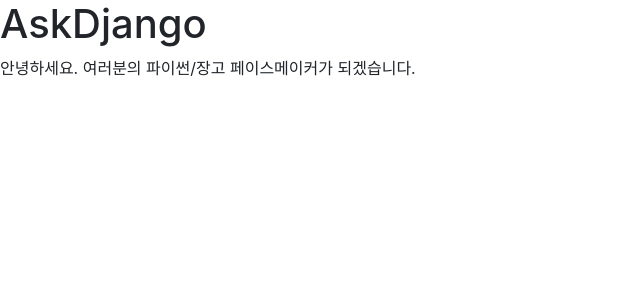
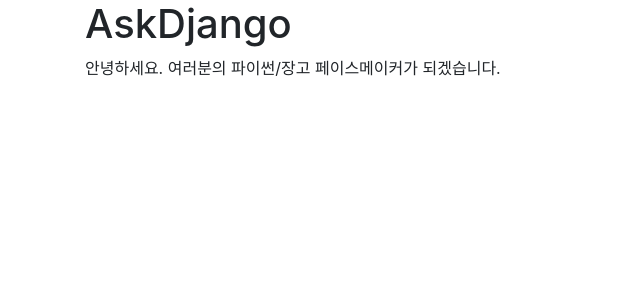
Before and after one commit to CodingSta/dip-kakaobot-2017, a Django app: page /blog/ in a window 1280 px wide. Shown: the part 56-356 px from the top of the page, without its empty margins (0-640 px from the left). Run offline with Django 3.2, Linux system fonts and the light colour scheme; data that the repository does not hold is empty; some libraries are stand-ins or nearby versions.

Commit message:
bootstrap container 적용

```diff
--- a/blog/templates/blog/post_list.html
+++ b/blog/templates/blog/post_list.html
@@ -41,13 +41,16 @@
                 </div>
               </nav>
 
+<div class="container">
+    <div class="row">
+        <div class="col-sm-12">
             <h1>AskDjango</h1>
 
             <p>
                 안녕하세요. 여러분의 파이썬/장고 페이스메이커가 되겠습니다.
             </p>
 
-<table>
+            <table class="table table-bordered table-hover">
                 {% for post in post_list %}
                     <tr>
                         <td>
@@ -58,7 +61,9 @@
                     </tr>
                 {% endfor %}
             </table>
-
+        </div>
+    </div>
+</div>
 
 </body>
 </html>
```
Lines whose indentation alone changed are shown as unchanged.
